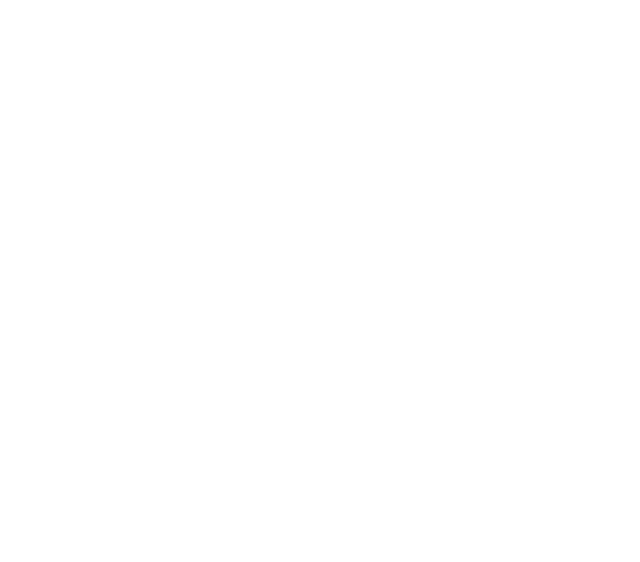
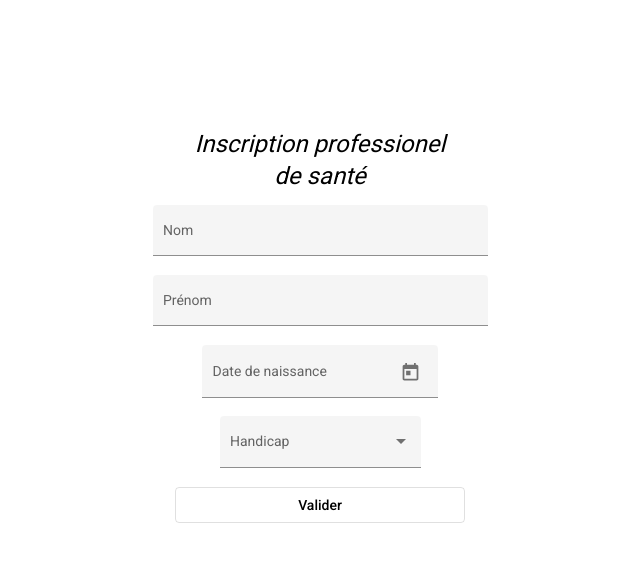
Before and after one commit to 2019-2020-ps6/2021-2022-ps6-seniority, an Angular app: page /ajoutsenior in a window 1280 px wide. Before the commit this address led to /. Shown: the top 562 px of the page, without its empty margins (320-960 px from the left). Built offline with nearby package versions, Linux system fonts and the light colour scheme.

Commit message:
ajouter un senior profil

```diff
--- /dev/null
+++ b/src/app/ajout-senior/ajout-senior.component.css
@@ -0,0 +1,18 @@
+.parent {
+  display: flex;
+  justify-content: center;
+  align-items: center;
+  flex-direction: column;
+}
+
+.custom-title {
+  color: black;
+  margin: 10% 0 1% 0;
+  text-align: center;
+  font-style: italic;
+}
+
+.link {
+  font-weight: bold;
+  margin-left : 6px;
+}
--- /dev/null
+++ b/src/app/ajout-senior/ajout-senior.component.html
@@ -0,0 +1,26 @@
+<h1 class="mat-h1 custom-title">Inscription professionel <br> de santé</h1>
+<form class="parent" [formGroup]="seniorform">
+  <mat-form-field appearance="fill" [style.width.px]=335>
+    <mat-label>Nom</mat-label>
+    <input matInput [formControlName]="'name'">
+  </mat-form-field>
+  <mat-form-field appearance="fill" [style.width.px]=335>
+    <mat-label>Prénom</mat-label>
+    <input matInput [formControlName]="'name'">
+  </mat-form-field>
+  <mat-form-field appearance="fill">
+    <mat-label>Date de naissance</mat-label>
+    <input matInput [matDatepicker]="picker">
+    <mat-datepicker-toggle matSuffix [for]="picker"></mat-datepicker-toggle>
+    <mat-datepicker #picker></mat-datepicker>
+  </mat-form-field>
+  <mat-form-field appearance="fill">
+    <mat-label>Handicap</mat-label>
+    <mat-select>
+      <mat-option value="one">Glaucome à angle ouvert</mat-option>
+    </mat-select>
+  </mat-form-field>
+  <button mat-stroked-button color="grey" [disabled]="!seniorform.valid"
+          (click)="addProfilPatient()"
+          [style.width.px]=290>Valider</button>
+</form>
--- /dev/null
+++ b/src/app/ajout-senior/ajout-senior.component.ts
@@ -0,0 +1,24 @@
+import { Component, OnInit } from '@angular/core';
+import {FormBuilder, FormGroup} from "@angular/forms";
+
+@Component({
+  selector: 'app-ajout-senior',
+  templateUrl: './ajout-senior.component.html',
+  styleUrls: ['./ajout-senior.component.css']
+})
+export class AjoutSeniorComponent implements OnInit {
+  seniorform : FormGroup;
+
+  constructor(public formBuilder: FormBuilder) { this.seniorform = this.formBuilder.group({
+    name: [''],
+    email: [''],
+    password: ['']
+  });}
+
+  ngOnInit(): void {
+  }
+
+  addProfilPatient() {
+
+  }
+}
--- a/src/app/app-routing.module.ts
+++ b/src/app/app-routing.module.ts
@@ -4,12 +4,14 @@
 import {ProfilComponent} from "./profil/profil.component";
 import {LoginComponent} from "./login/login.component";
 import {AccueilComponent} from "./accueil/accueil.component";
+import {AjoutSeniorComponent} from "./ajout-senior/ajout-senior.component";
 
 const routes: Routes = [
   {path : 'register', component : RegisterComponent},
   {path : 'login', component : LoginComponent},
   {path : 'profil', component : ProfilComponent},
-  {path : 'accueil', component : AccueilComponent}
+  {path : 'accueil', component : AccueilComponent},
+  {path : 'ajoutsenior', component : AjoutSeniorComponent}
 ];
 
 @NgModule({
--- a/src/app/profil/profil.component.html
+++ b/src/app/profil/profil.component.html
@@ -14,6 +14,6 @@
   <div class="centered">
     <h1>Liste des séniors :</h1>
     <br>
-    <button mat-stroked-button color="primary" [style.width.px]=290>Ajouter un sénior</button>
+    <button mat-stroked-button color="primary" [style.width.px]=290 routerLink="/ajoutsenior">Ajouter un sénior</button>
   </div>
 </div>
```
Also changed, not shown: src/app/app.module.ts (+8 -3 lines), 2 other files (tests, documents, lock files or other folders).
